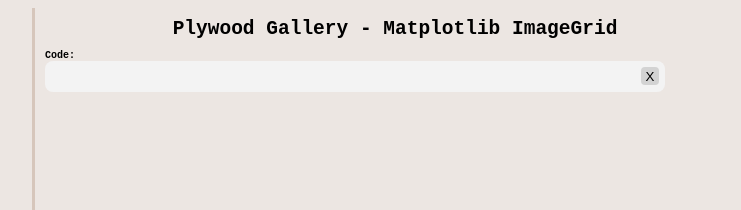
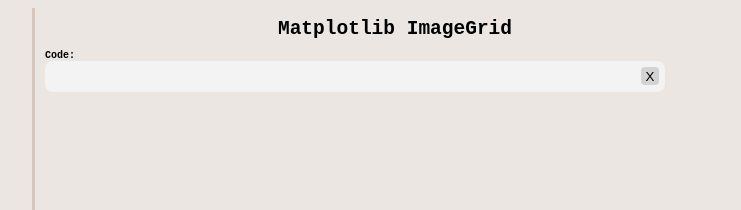
Before and after one commit to kolibril13/plywood-gallery-matplotlib-ImageGrid, a plain HTML site: page index.html in a window 1280 px wide. Shown: the top 210 px of the page, 245-986 px from the left. Drawn offline with nearby package versions, Linux system fonts and the light colour scheme.

Commit message:
run build

```diff
--- a/index.html
+++ b/index.html
@@ -5,7 +5,7 @@
     <meta name="viewport" content="width=device-width">
 
     <!-- HTML Meta Tags -->
-    <title>Plywood Gallery - Matplotlib ImageGrid</title>
+    <title>Matplotlib ImageGrid</title>
     <meta name="description" content="Cheat sheet gallery for matplotlib ImageGrid
 ">
 
@@ -13,7 +13,7 @@
     <!-- OpenGraph Meta Tags -->
     <meta property="og:url" content="https://github.com/kolibril13/plywood-gallery-matplotlib-ImageGrid">
     <meta property="og:type" content="website">
-    <meta property="og:title" content="Plywood Gallery - Matplotlib ImageGrid">
+    <meta property="og:title" content="Matplotlib ImageGrid">
     <meta property="og:description" content="Cheat sheet gallery for matplotlib ImageGrid
 ">
     <meta property="og:image" content="https://kolibril13.github.io/plywood-gallery-matplotlib-ImageGrid/preview_image.png">
@@ -22,7 +22,7 @@
     <meta name="twitter:card" content="summary_large_image">
     <meta property="twitter:domain" content="kolibril13.github.io">
     <meta property="twitter:url" content="https://github.com/kolibril13/plywood-gallery-matplotlib-ImageGrid">
-    <meta name="twitter:title" content="Plywood Gallery - Matplotlib ImageGrid">
+    <meta name="twitter:title" content="Matplotlib ImageGrid">
     <meta name="twitter:description" content="Cheat sheet gallery for matplotlib ImageGrid
 ">
     <meta name="twitter:image" content="https://kolibril13.github.io/plywood-gallery-matplotlib-ImageGrid/preview_image.png">
@@ -299,7 +299,7 @@
     <div class="whole_page">
 
         <div style="text-align:center">
-            <h2>Plywood Gallery - Matplotlib ImageGrid</h2>
+            <h2>Matplotlib ImageGrid</h2>
         </div>
 
         <div class="container_code">
```
